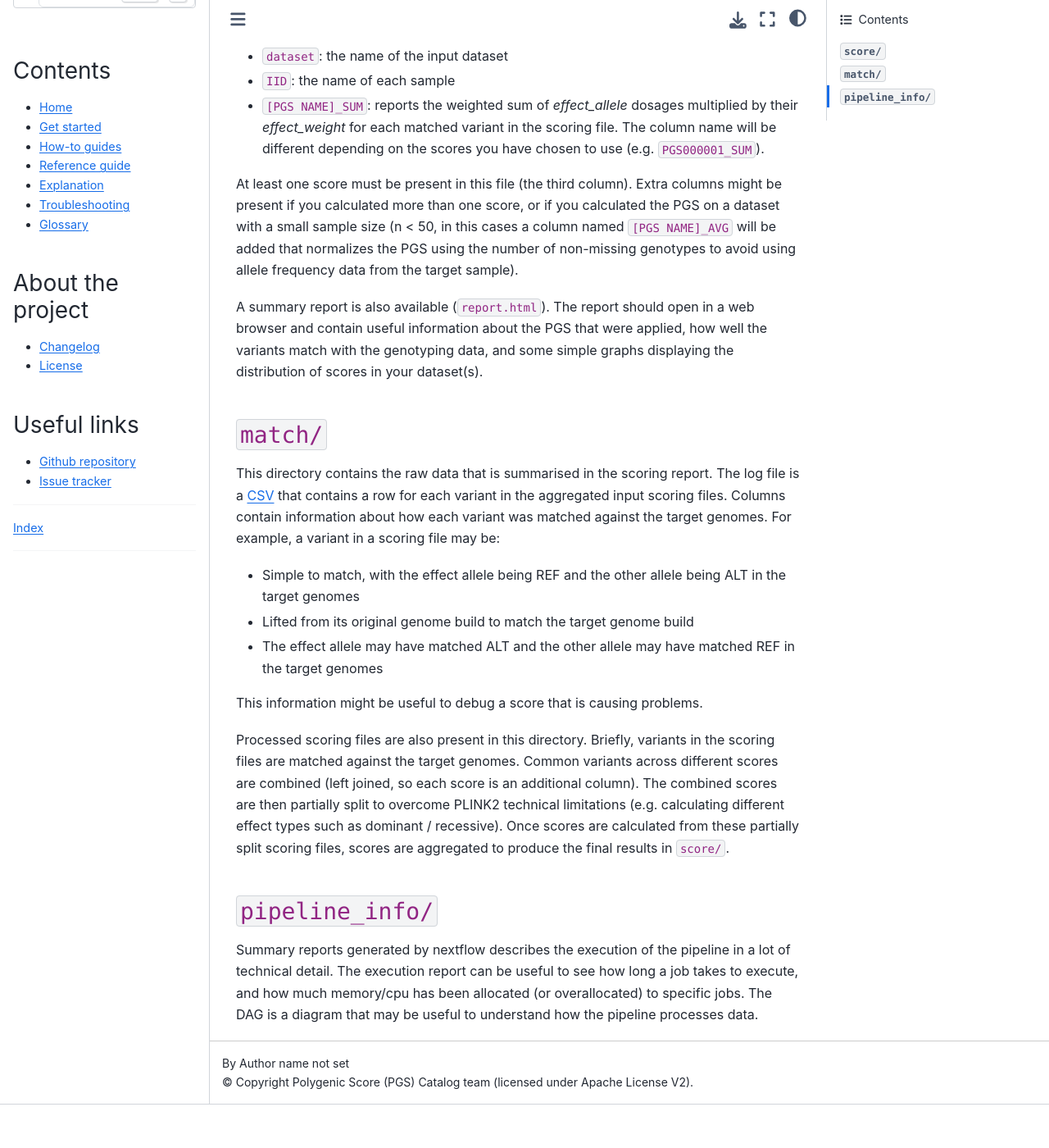
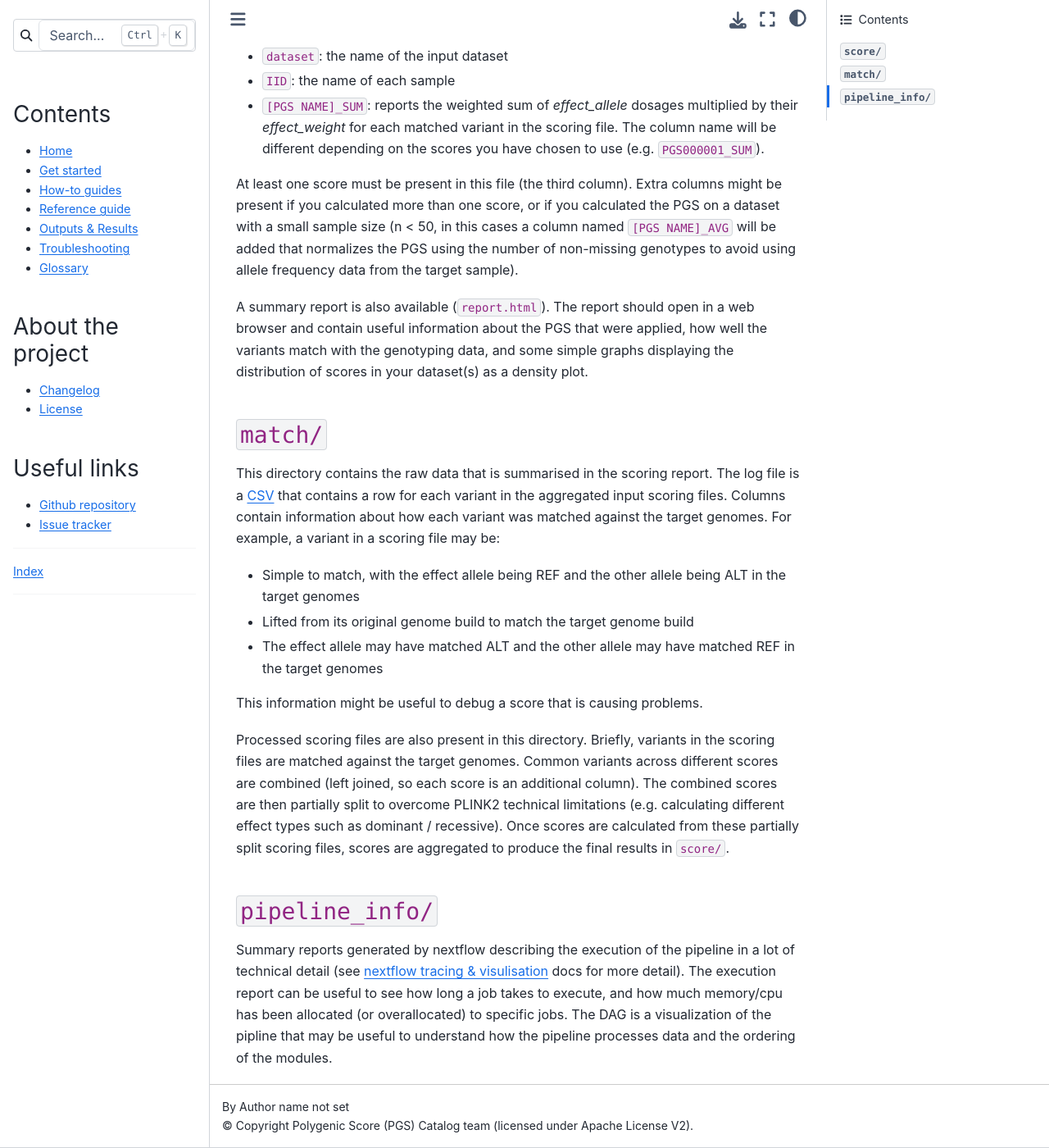
Before and after one commit to PGScatalog/pgsc_calc, a Sphinx documentation site: the page built from docs/output.rst, in a window 1280 px wide and 1400 px high, scrolled down 460 px. Shown: the whole window at 82% size. Built offline with Sphinx 7.4.7 and the Sphinx Book theme 1.1.4, drawn with Linux system fonts in a browser that asks for light colours; before the commit the page ends 1807 px from its top, so only the background shows below that; some of the changed text lies outside the part shown.

Commit message:
Make outputs part of the sidebar directly

```diff
--- a/docs/_templates/globaltoc.html
+++ b/docs/_templates/globaltoc.html
@@ -5,7 +5,7 @@
   <li><a href="{{ pathto('getting-started') }}">Get started</a></li>
   <li><a href="{{ pathto('how-to/index') }}">How-to guides</a></li>
   <li><a href="{{ pathto('reference/index') }}">Reference guide</a></li>
-  <li><a href="{{ pathto('explanation/index') }}">Explanation</a></li>
+  <li><a href="{{ pathto('output') }}">Outputs & Results</a></li>
   <li><a href="{{ pathto('troubleshooting') }}">Troubleshooting</a></li>
   <li><a href="{{ pathto('glossary') }}">Glossary</a></li>
 </ul>
--- a/docs/explanation/output.rst
+++ b/docs/output.rst
@@ -1,11 +1,11 @@
 
 .. _interpret:
 
-Understanding workflow output
+``pgsc_calc`` Outputs & Results
 =============================
 
 
-The pipeline outputs are writtent to a results directory
+The pipeline outputs are written to a results directory
 (``--outdir`` default is ``./results/``) that contains three subdirectories:
 
 - ``score/``
@@ -27,13 +27,14 @@
 
 At least one score must be present in this file (the third column). Extra columns might be
 present if you calculated more than one score, or if you calculated the PGS on a dataset with a
-small sample size (n < 50, in this cases a column named ``[PGS NAME]_AVG`` will be added that normalizes the PGS
-using the number of non-missing genotypes to avoid using allele frequency data from the target sample).
+small sample size (n < 50, in this cases a column named ``[PGS NAME]_AVG`` will be added that
+normalizes the PGS using the number of non-missing genotypes to avoid using allele frequency data
+from the target sample).
 
 A summary report is also available (``report.html``). The report should open in
 a web browser and contain useful information about the PGS that were applied,
 how well the variants match with the genotyping data, and some simple graphs
-displaying the distribution of scores in your dataset(s).
+displaying the distribution of scores in your dataset(s) as a density plot.
 
 ``match/``
 ----------
@@ -63,8 +64,11 @@
 ``pipeline_info/``
 ------------------
 
-Summary reports generated by nextflow describes the execution of the pipeline in
-a lot of technical detail. The execution report can be useful to see how long a
-job takes to execute, and how much memory/cpu has been allocated (or overallocated)
-to specific jobs. The DAG is a diagram that may be useful to understand how
-the pipeline processes data.
+Summary reports generated by nextflow describing the execution of the pipeline in
+a lot of technical detail (see `nextflow tracing & visulisation`_ docs for more detail).
+The execution report can be useful to see how long a job takes to execute, and how much
+memory/cpu has been allocated (or overallocated) to specific jobs. The DAG is a visualization
+of the pipline that may be useful to understand how the pipeline processes data and the ordering
+of the modules.
+
+.. _`nextflow tracing & visulisation`: https://www.nextflow.io/docs/latest/tracing.html
```
Also changed, not shown: docs/explanation/index.rst (deleted, +0 -9 lines).
